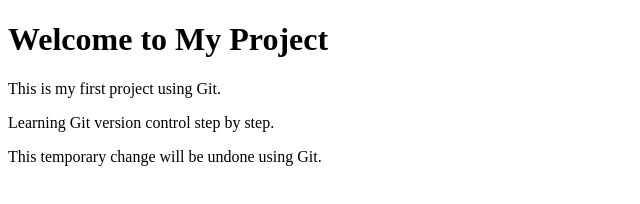
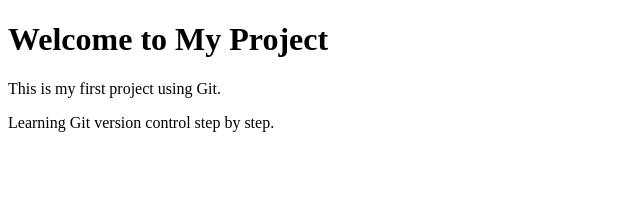
Before and after one commit to Haasini1510/Git-Workflow-Assignment, a plain HTML site: page index.html in a window 1280 px wide. Shown: the whole page, without its empty margins (0-640 px from the left). Drawn offline with Linux system fonts and the light colour scheme.

Commit message:
Revert "Add temporary homepage message"
This reverts commit bc49ca369463f9c7cc0a82abefef884ba4df0961.

```diff
--- a/index.html
+++ b/index.html
@@ -8,6 +8,5 @@
     <h1>Welcome to My Project</h1>
     <p>This is my first project using Git.</p>
     <p>Learning Git version control step by step.</p>
-    <p>This temporary change will be undone using Git.</p>
 </body>
 </html>
```
